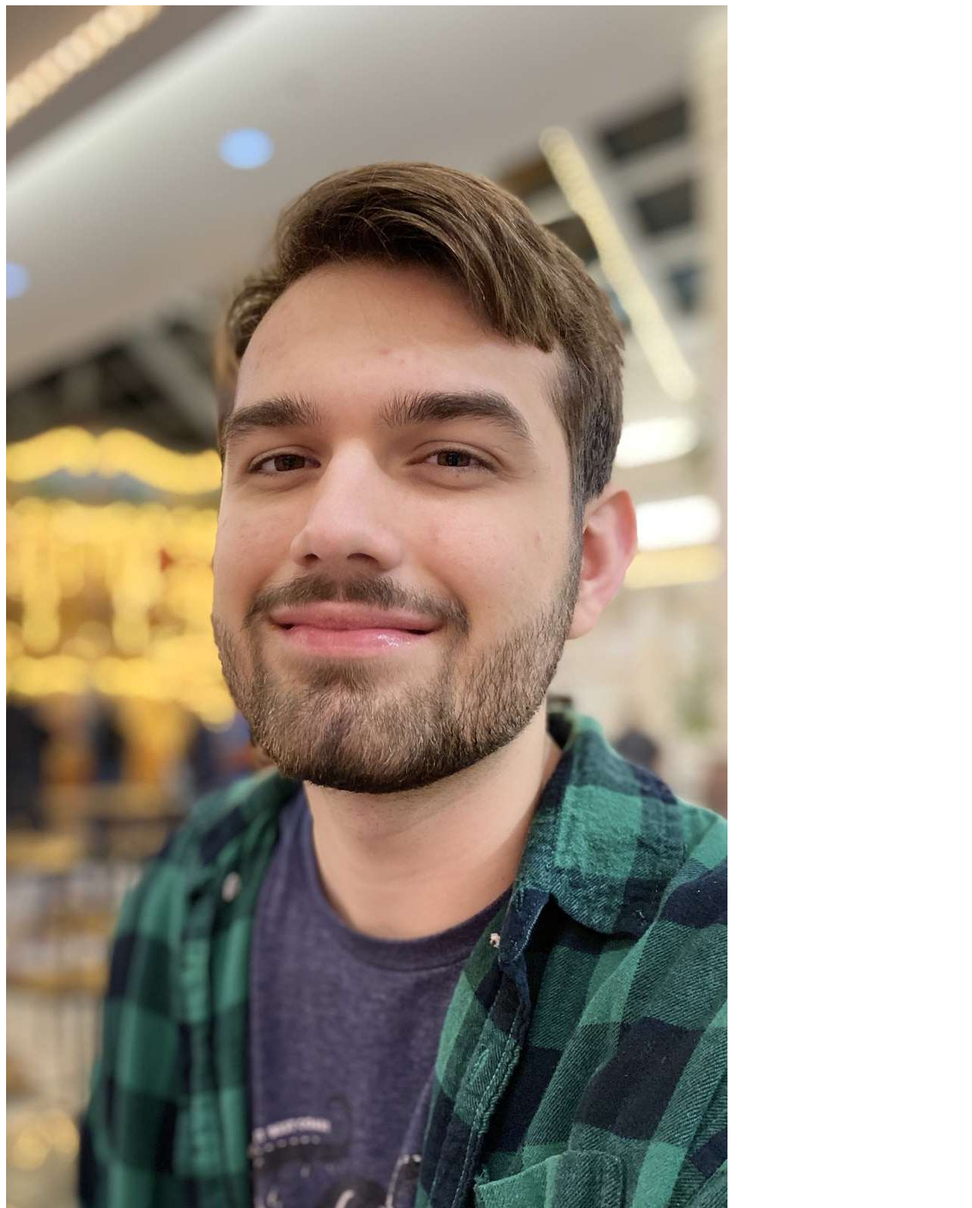
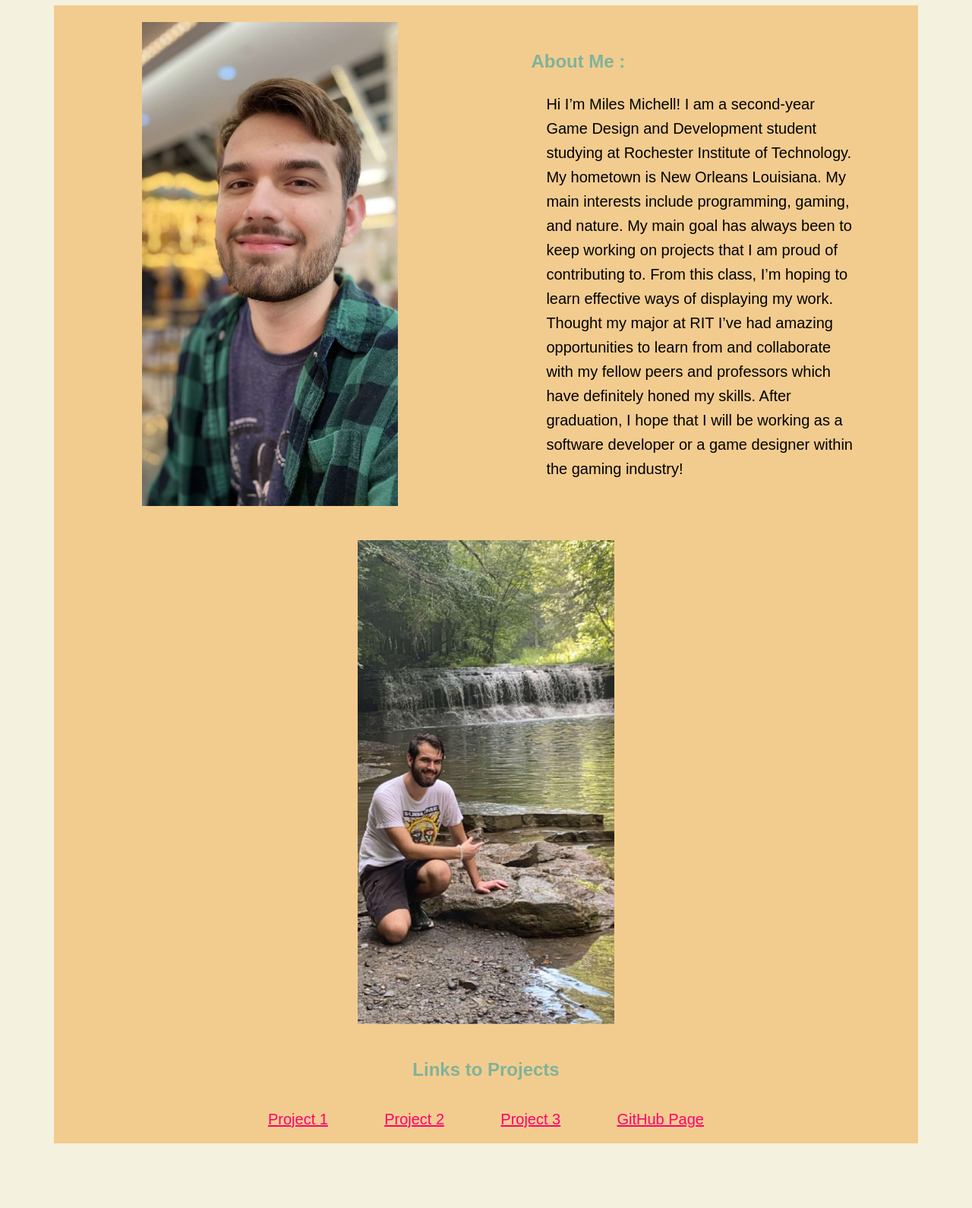
Before and after one commit to msm6982/IGME-235, a plain HTML site: page 235_HomePage/index.html in a window 1280 px wide. Shown: the part 73-1663 px from the top of the page at 76% size. After the commit the page ends 1586 px from the top, so only its background shows below. Drawn offline with Linux system fonts and the light colour scheme.

Commit message:
235 Homepage complete

```diff
--- a/235_HomePage/HomePage/stylesheet.css
+++ b/235_HomePage/HomePage/stylesheet.css
@@ -0,0 +1,90 @@
+header, main, footer{
+    max-width: 90%;
+    margin: 0 auto;
+}
+
+main{
+    background-color: #F2CC8F;
+}
+
+body{
+    background-color: #F4F1DE;
+    font-family: Arial, sans-serif;
+}
+
+h1{
+    color: #E07A5F;
+}
+
+h2{
+    font-weight: bold;
+    color: #81B29A;
+}
+
+#introContent{
+    display: flex;
+    flex-flow: row wrap;
+    align-items: center;
+    justify-content: space-around;
+}
+
+.intro{
+    flex: 0 1 450px;
+}
+
+.paragraph{
+    line-height: 1.6;
+}
+
+#large-paragraph{
+    font-size: 20px;
+    margin: 1em;
+}
+
+.pictures img{
+    display: block;
+    margin: 5% auto;
+    width: 75%;
+}
+
+#link-heading{
+    text-align: center;
+    margin-top: 1.5em;
+}
+
+#Links{
+    display: flex;
+    flex-flow: row wrap;
+    align-items: center;
+    justify-content: space-evenly;
+    margin: 0% 20%;
+}
+
+p.project-link{
+    font-size: 20px;
+    margin: 1em;
+}
+
+a:link
+{
+    color: #FF006E;
+
+}
+
+a:visited
+{
+    color: #8338EC;
+
+}
+
+a:focus {
+    color: #EBAA0C;
+}
+
+a:hover {
+    color: #FB5607;
+}
+
+a:active {
+    color: #3A86FF;
+}
--- a/235_HomePage/index.html
+++ b/235_HomePage/index.html
@@ -12,39 +12,50 @@
     <header>
         <h1>Welcome to my IMGE 235 Web Page!</h1>
     </header>
+    <main>
+        <section id="introContent">
+            <div class="intro pictures portrait">
+                <img src="HomePage/images/portrait.jpg" alt="Portrait of Me!">
+            </div>
+            <div class="intro paragraph">
+                <h2>About Me :</h2>
+                <div id="large-paragraph">
+                    <P>
+                        Hi I’m Miles Michell! I am a second-year Game Design and Development student studying at
+                        Rochester Institute of Technology. My hometown is New Orleans Louisiana.
+                        My main interests include programming, gaming, and nature. My main goal has always been to keep
+                        working on projects that I am proud of contributing to.
+                        From this class, I’m hoping to learn effective ways of displaying my work.
+                        Thought my major at RIT I’ve had amazing opportunities to learn from and collaborate with my
+                        fellow peers and professors which have definitely honed my skills. After graduation, I hope
+                        that I will be working as a software developer or a game designer within the gaming industry!
+                    </P>
+                </div>
+            </div>
+            <div class="intro pictures waterfall">
+                <img src="HomePage/images/waterfall.jpg" alt="Me with a waterfall in the background">
+            </div>
+        </section>
 
-    <body>
-        <div class="Pictures">
-            <img src="HomePage/Images/portrait.jpg" alt="Portrait of Me!" class="portrait">
-            <img src="HomePage/Images/waterfall.jpg" alt="Me with a waterfall in the background" class="waterfall">
+        <div id="link-heading">
+            <h2>Links to Projects</h2>
         </div>
-        <h2>About Me :</h2>
-        <P>
-            Hi I’m Miles Michell! I am a second-year Game Design and Development student studying at Rochester Institute of Technology. My hometown is New Orleans Louisiana.
-            My main interests include programming, gaming, and nature. My main goal has always been to keep working on projects that I am proud of contributing to.
-            From this class, I’m hoping to learn effective ways of displaying my work.
-            Thought my major at RIT I’ve had amazing opportunities to learn from and collaborate with my fellow peers and professors which have definitely honed my skills.
-            After graduation, I hope that I will be working as a software developer or a game designer within the gaming industry!
-        </P>
-    </body>
-    <footer>
-        <h2>Links</h2>
-        <div class="Links">
-            <h2>Links to Projects</h2>
-            <p id="Project1">
+
+        <div id="Links">
+            <p class="project-link Project1">
                 <a href="https://people.rit.edu/msm6982/235/error/project1">Project 1</a>
             </p>
-            <p id="Porject2">
+            <p class="project-link Porject2">
                 <a href="https://people.rit.edu/msm6982/235/error/project2">Project 2</a>
             </p>
-            <p id="Prject3">
+            <p class="project-link Prject3">
                 <a href="https://people.rit.edu/msm6982/235/error/project3">Project 3</a>
             </p>
-            <p id="Git Hub">
+            <p class="project-link Git Hub">
                 <a href="https://github.com/msm6982/IGME-235">GitHub Page</a>
             </p>
         </div>
-    </footer>
+    </main>
 </body>
 
 </html>
```
